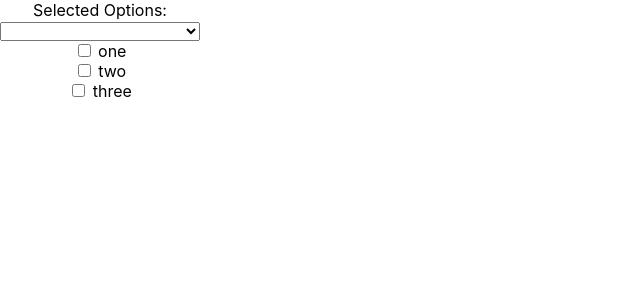
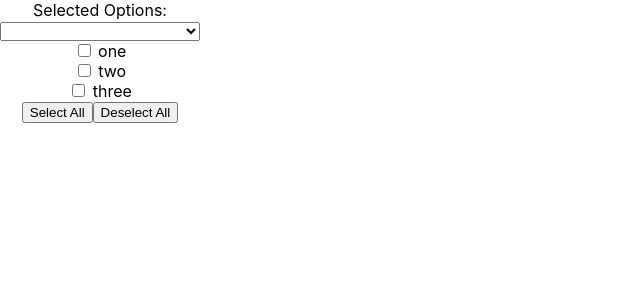
Before and after one commit to samuel-ho/dropdown, a React (Create React App) app: page / in a window 1280 px wide. Shown: the top 300 px of the page, without its empty margins (0-640 px from the left). Built offline with nearby package versions, Linux system fonts and the light colour scheme.

Commit message:
Add select all and deselect all functionality

```diff
--- a/src/App.js
+++ b/src/App.js
@@ -45,11 +45,25 @@ function App() {
     );
   };
 
-  const createCheckboxes = () => {
-    return dropdownOptions.map((option) => createCheckbox(option));
+  const createCheckboxes = () =>
+    dropdownOptions.map((option) => createCheckbox(option));
+
+  const selectAllCheckboxes = (isChecked) => {
+    for (let option in checkboxes) {
+      setCheckboxes((prevCheckboxes) => ({
+        ...prevCheckboxes,
+        [option]: isChecked,
+      }));
+    }
+
+    setSelectedOptions(dropdownOptions);
   };
 
-  console.log(selectedOptions, "selectedOptions");
+  const deSelectAllCheckboxes = () => {
+    selectAllCheckboxes(false);
+    setSelectedOptions([]);
+  };
+
   return (
     <div className="App">
       <Dropdown
@@ -57,6 +71,8 @@ function App() {
         setIsDropdownExpanded={setIsDropdownExpanded}
         createCheckboxes={createCheckboxes}
         selectedOptions={selectedOptions}
+        selectAllCheckboxes={selectAllCheckboxes}
+        deSelectAllCheckboxes={deSelectAllCheckboxes}
       />
     </div>
   );
--- /dev/null
+++ b/src/components/Button/index.jsx
@@ -0,0 +1,9 @@
+import React from 'react'
+
+export default function Button({ children, onClick }) {
+    return (
+        <button type="button" onClick={onClick}>
+            {children}
+        </button>
+    )
+}
--- a/src/components/Dropdown/index.jsx
+++ b/src/components/Dropdown/index.jsx
@@ -1,6 +1,7 @@
 import React from "react";
 import styled from "styled-components";
 
+import Button from '../Button';
 import "./Dropdown.css";
 
 const Checkboxes = styled.div`
@@ -13,6 +14,8 @@ export default function Dropdown(props) {
     setIsDropdownExpanded,
     createCheckboxes,
     selectedOptions,
+    selectAllCheckboxes,
+    deSelectAllCheckboxes
   } = props;
 
   return (
@@ -28,6 +31,8 @@ export default function Dropdown(props) {
         </div>
         <Checkboxes isExpanded={props.isDropdownExpanded}>
           {createCheckboxes()}
+        <Button onClick={() => selectAllCheckboxes(true)}> Select All </Button>
+        <Button onClick={() => deSelectAllCheckboxes(false)}> Deselect All </Button>
         </Checkboxes>
       </div>
     </form>
```
